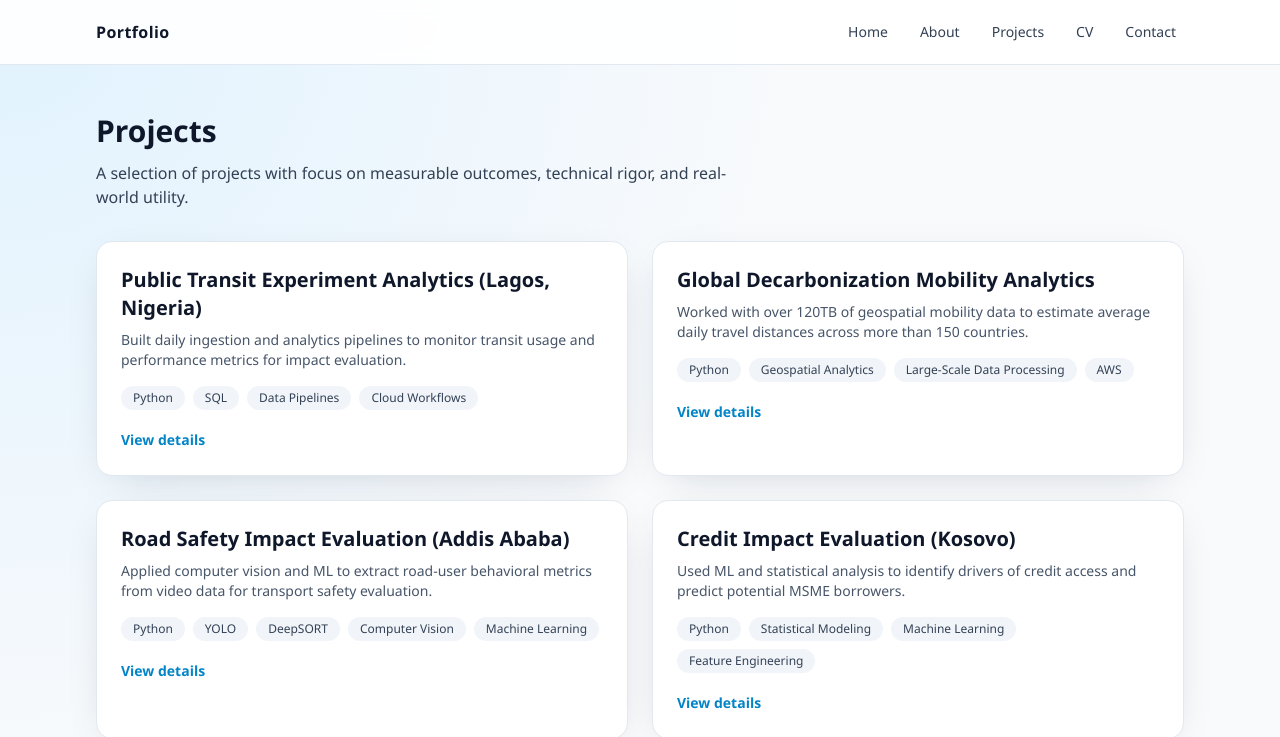
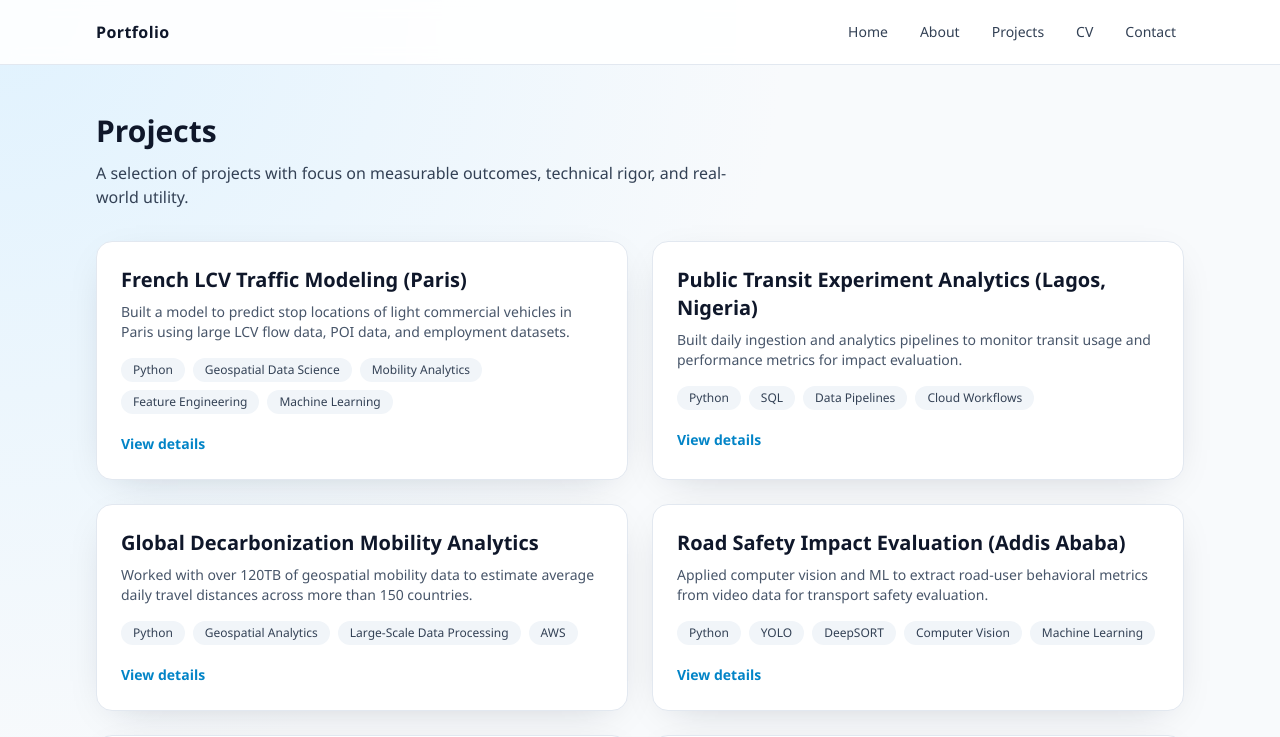
Before and after one commit to simonvalerioneumeyer/simneu, a Next.js app: page /projects in a window 1280 px wide. Shown: the top 737 px of the page. Built offline with nearby package versions, Linux system fonts and the light colour scheme.

Commit message:
Add freelance profile note and Paris LCV modeling project

```diff
--- a/src/app/about/page.tsx
+++ b/src/app/about/page.tsx
@@ -52,6 +52,10 @@ export default function AboutPage() {
             prior roles at Novartis and BCG, I have delivered forecasting, optimization, and impact-evaluation systems that turn complex
             data into measurable decisions.
           </p>
+          <p className="mt-4 text-slate-700">
+            I also work as a freelance data scientist on selected data science projects, with a focus on geospatial modeling, mobility
+            analytics, and decision-support tools for real-world operations.
+          </p>
         </div>
       </div>
 
--- a/src/data/projects.json
+++ b/src/data/projects.json
@@ -1,4 +1,13 @@
 [
+  {
+    "slug": "paris-lcv-stop-location-modeling",
+    "title": "French LCV Traffic Modeling (Paris)",
+    "summary": "Built a model to predict stop locations of light commercial vehicles in Paris using large LCV flow data, POI data, and employment datasets.",
+    "technologies": ["Python", "Geospatial Data Science", "Mobility Analytics", "Feature Engineering", "Machine Learning"],
+    "problem": "Urban mobility planning required granular insight into where light commercial vehicles are likely to stop, but raw movement data alone did not provide reliable stop-level predictions.",
+    "approach": "Combined large-scale LCV flow data with points-of-interest and employment-related datasets, engineered spatial context features, and trained predictive models for stop-location estimation.",
+    "results": "Improved stop-location prediction quality and produced actionable outputs for freight and urban mobility analysis."
+  },
   {
     "slug": "lagos-public-transit-analytics",
     "title": "Public Transit Experiment Analytics (Lagos, Nigeria)",
```
